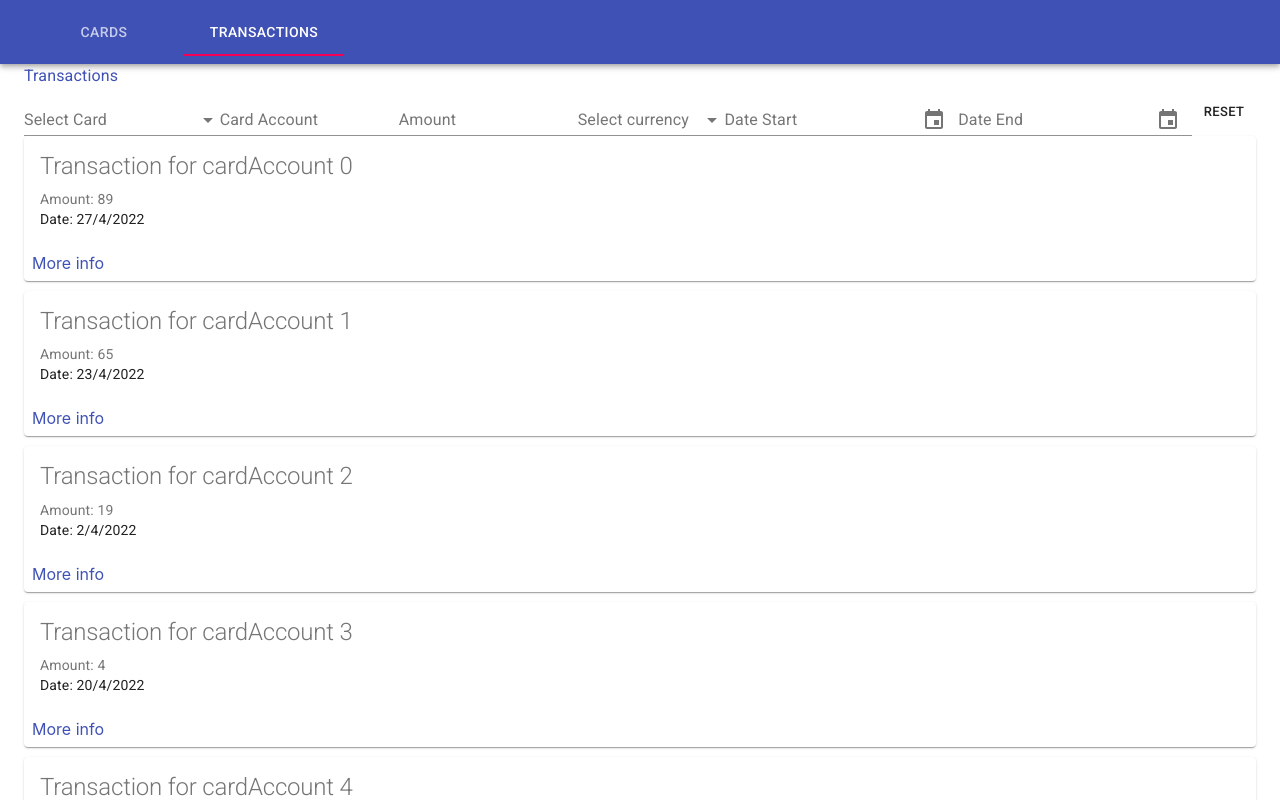
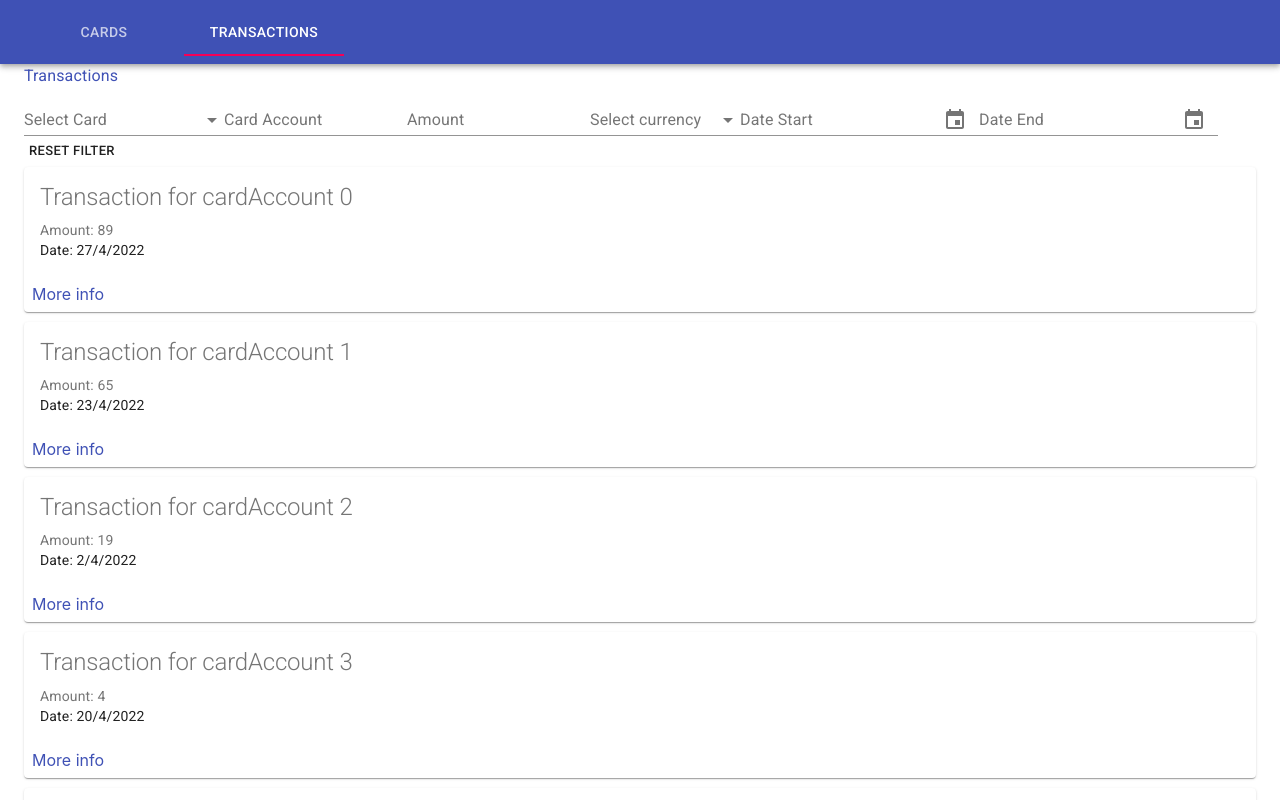
Before and after one commit to Chutka/card-view-challenge, a React (Create React App) app: page /transactions in a window 1280 px wide. Shown: the top 800 px of the page. Built offline with nearby package versions, Linux system fonts and the light colour scheme.

Commit message:
Added filter to pagination list

```diff
--- a/src/components/PaginationList/index.tsx
+++ b/src/components/PaginationList/index.tsx
@@ -1,52 +1,66 @@
+import { Button } from "@material-ui/core";
 import { Pagination } from "@material-ui/lab";
-import { isNil } from "lodash";
-import React, { ComponentType, useCallback, useEffect, useMemo, useState } from "react";
+import React, { ComponentType, SetStateAction, useCallback, useMemo, useState } from "react";
+import { useSelector } from "react-redux";
+import { TRootState } from "../../store";
 import { useStyles } from "./styles";
-import { IBaseItemProps } from "./types";
+import { BaseItemProps, FilterComponentProps } from "./types";
 
-interface PaginationListProps<T> {
-  items: T[];
+interface PaginationListProps<T, FT> {
+  initialFilter: FT;
+  itemsSelector: (filter: FT) => (state: TRootState) => T[];
   getItemKey: (item: T) => React.Key;
-  Item: ComponentType<IBaseItemProps<T>>;
 
-  page?: number;
-  onPageChange?: (newPage: number) => void;
+  Filter: ComponentType<FilterComponentProps<FT>>;
+  Item: ComponentType<BaseItemProps<T>>;
 }
 
 const COUNT_ITEMS_PER_PAGE = 10;
 
-export function PaginationList<T>({
-  page,
-  onPageChange,
-  items,
+export function PaginationList<T, FT>({
+  initialFilter,
+  itemsSelector,
+  getItemKey,
   Item,
-  getItemKey,
-}: PaginationListProps<T>) {
+  Filter,
+}: PaginationListProps<T, FT>) {
   const classes = useStyles();
-  const [pageValue, setPageValue] = useState(page ?? 1);
 
-  useEffect(() => {
-    setPageValue(page ?? 1);
-  }, [page]);
+  const [filters, setFilters] = useState<FT>(initialFilter);
+  const [page, setPage] = useState(1);
+
+  const items = useSelector(itemsSelector(filters));
 
   const itemsByPage = useMemo(() => {
-    const start = (pageValue - 1) * COUNT_ITEMS_PER_PAGE,
+    const start = (page - 1) * COUNT_ITEMS_PER_PAGE,
       end = start + COUNT_ITEMS_PER_PAGE;
     return items.slice(start, end);
-  }, [items, pageValue]);
+  }, [items, page]);
 
   const countPages = Math.ceil(items.length / COUNT_ITEMS_PER_PAGE);
 
   const handlePageChange = useCallback((_: unknown, newPage: number) => {
-      if (!isNil(onPageChange)) {
-        onPageChange(newPage);
-      } else {
-        setPageValue(newPage);
-      }
-  }, [onPageChange]);
+      setPage(newPage);
+  }, []);
+
+  const handleFilterOnChange = useCallback(
+    (newFilters: SetStateAction<FT>) => {
+      setPage(1);
+      setFilters(newFilters);
+    },
+    []
+  );
+
+  const handleClickFilterReset = useCallback(() => {
+    setFilters(initialFilter);
+  }, [initialFilter])
 
   return (
     <div>
+      <Filter value={filters} onChange={handleFilterOnChange} />
+      <Button size="small" type="button" onClick={handleClickFilterReset}>
+        Reset Filter
+      </Button>
       {itemsByPage.map((item, index, itemsList) => (
         <Item
           key={getItemKey(item)}
@@ -56,7 +70,7 @@ export function PaginationList<T>({
           item={item}
         />
       ))}
-      <Pagination page={pageValue} onChange={handlePageChange} count={countPages} />
+      <Pagination page={page} onChange={handlePageChange} count={countPages} />
     </div>
   );
 }
--- a/src/pages/Cards/components/CardItem/index.tsx
+++ b/src/pages/Cards/components/CardItem/index.tsx
@@ -10,9 +10,9 @@ import { Link as RouterLink, generatePath } from "react-router-dom";
 import { CARD_BY_ID } from "../../../../routes/constants";
 import { ICard } from "../../../../types/card";
 import { useStyles } from "./styles";
-import { IBaseItemProps } from "../../../../components/PaginationList/types";
+import { BaseItemProps } from "../../../../components/PaginationList/types";
 
-export const CardItem: React.FC<IBaseItemProps<ICard>> = ({
+export const CardItem: React.FC<BaseItemProps<ICard>> = ({
   className,
   item,
 }) => {
--- a/src/pages/Cards/components/Filters/index.tsx
+++ b/src/pages/Cards/components/Filters/index.tsx
@@ -1,18 +1,14 @@
 import { FormControl, InputLabel, Select, MenuItem, TextField } from "@material-ui/core";
 import React, { useCallback } from "react";
 import { useSelector } from "react-redux";
+import { FilterComponentProps } from "../../../../components/PaginationList/types";
 import { cardsSelector } from "../../../../selectors/cards";
 import { TStatusCard } from "../../../../types/card";
 import { ICardsFilter } from "../../../../types/cardsFilter";
 import { CurrenciesEnum } from "../../../../types/currencies";
 import { useStyles } from "./styles";
 
-interface FiltersProps {
-  value: ICardsFilter;
-  onChange: React.Dispatch<React.SetStateAction<ICardsFilter>>
-}
-
-export const Filters: React.FC<FiltersProps>= ({ value, onChange }) => {
+export const Filters: React.FC<FilterComponentProps<ICardsFilter>> = ({ value, onChange }) => {
     const classes = useStyles();
   const cards = useSelector(cardsSelector);
 
--- a/src/pages/Cards/index.tsx
+++ b/src/pages/Cards/index.tsx
@@ -1,5 +1,4 @@
-import React, { SetStateAction, useCallback, useMemo, useState } from "react";
-import { useSelector } from "react-redux";
+import React, { useMemo } from "react";
 import { withBreadCrumbs } from "../../hocs/withBreadCrumbs";
 import { makeCardsByCountAndOffsetSelector } from "../../selectors/cards";
 import { ICardsFilter } from "../../types/cardsFilter";
@@ -9,38 +8,23 @@ import { PaginationList } from "../../components/PaginationList";
 import { ICard } from "../../types/card";
 
 export const Cards: React.FC = () => {
-  const [filters, setFilters] = useState<ICardsFilter>({
-    cardID: "",
-    cardAccount: "",
-    currency: "",
-    status: "",
-  });
-  const [page, setPage] = useState(1);
-
-  const cardsByPageSelector = useMemo(
-    () => makeCardsByCountAndOffsetSelector(filters),
-    [filters]
-  );
-
-  const cards = useSelector(cardsByPageSelector);
-
-  const handleFilterOnChange = useCallback(
-    (newFilters: SetStateAction<ICardsFilter>) => {
-      setPage(1);
-      setFilters(newFilters);
-    },
-    []
-  );
+  const initialFilter = useMemo<ICardsFilter>(() => {
+    return {
+      cardID: "",
+      cardAccount: "",
+      currency: "",
+      status: "",
+    };
+  }, [])
 
   return (
     <div>
-      <Filters value={filters} onChange={handleFilterOnChange} />
-      <PaginationList<ICard>
-        items={cards}
+      <PaginationList<ICard, ICardsFilter>
+        initialFilter={initialFilter}
+        itemsSelector={makeCardsByCountAndOffsetSelector}
+        getItemKey={(card) => card.cardID}
         Item={CardItem}
-        getItemKey={(card) => card.cardID}
-        page={page}
-        onPageChange={setPage}
+        Filter={Filters}
       />
     </div>
   );
--- a/src/pages/Transactions/components/Filters/index.tsx
+++ b/src/pages/Transactions/components/Filters/index.tsx
@@ -4,23 +4,18 @@ import {
   Select,
   MenuItem,
   TextField,
-  Button,
 } from "@material-ui/core";
 import { KeyboardDatePicker } from "@material-ui/pickers";
 import { isNil } from "lodash";
 import React, { useCallback } from "react";
 import { useSelector } from "react-redux";
+import { FilterComponentProps } from "../../../../components/PaginationList/types";
 import { cardsSelector } from "../../../../selectors/cards";
 import { CurrenciesEnum } from "../../../../types/currencies";
 import { ITransactionsFilter } from "../../../../types/transactionsFilters";
 import { useStyles } from "./styles";
 
-interface FiltersProps {
-  value: ITransactionsFilter;
-  onChange: React.Dispatch<React.SetStateAction<ITransactionsFilter>>;
-}
-
-export const Filters: React.FC<FiltersProps> = ({ value, onChange }) => {
+export const Filters: React.FC<FilterComponentProps<ITransactionsFilter>> = ({ value, onChange }) => {
   const classes = useStyles();
   const cards = useSelector(cardsSelector);
 
@@ -100,17 +95,6 @@ export const Filters: React.FC<FiltersProps> = ({ value, onChange }) => {
     [onChange]
   );
 
-  const handleClickFilterReset = useCallback(() => {
-    onChange({
-      cardID: "",
-      cardAccount: "",
-      currency: "",
-      amount: "",
-      startDate: null,
-      endDate: null,
-    });
-  }, [onChange]);
-
   return (
     <div className={classes.container}>
       <FormControl className={classes.cardSelect}>
@@ -169,9 +153,6 @@ export const Filters: React.FC<FiltersProps> = ({ value, onChange }) => {
         value={value.endDate}
         onChange={handleChangeEndDate}
       />
-      <Button size="small" type="button" onClick={handleClickFilterReset}>
-        Reset
-      </Button>
     </div>
   );
 };
--- a/src/pages/Transactions/components/TransactionItem/index.tsx
+++ b/src/pages/Transactions/components/TransactionItem/index.tsx
@@ -6,18 +6,19 @@ import {
   CardActions,
   Link,
 } from "@material-ui/core";
-import { Link as RouterLink, generatePath } from "react-router-dom";
+import { Link as RouterLink, useLocation } from "react-router-dom";
 import { useStyles } from "./styles";
-import { IBaseItemProps } from "../../../../components/PaginationList/types";
-import { TRANSACTION_BY_ID } from "../../../../routes/constants";
+import { BaseItemProps } from "../../../../components/PaginationList/types";
 import { formatDate } from "../../../../utils/date";
 import { ITransaction } from "../../../../types/transaction";
 
-export const TransactionItem: React.FC<IBaseItemProps<ITransaction>> = ({
+export const TransactionItem: React.FC<BaseItemProps<ITransaction>> = ({
   className,
   item,
 }) => {
   const classes = useStyles();
+  const location = useLocation();
+
   return (
     <Card
       key={item.transactionID}
@@ -42,9 +43,7 @@ export const TransactionItem: React.FC<IBaseItemProps<ITransaction>> = ({
       <CardActions>
         <Link
           component={RouterLink}
-          to={generatePath(TRANSACTION_BY_ID, {
-            transactionId: item.transactionID,
-          })}
+          to={`${location.pathname}/${item.transactionID}`}
         >
           More info
         </Link>
--- a/src/pages/Transactions/index.tsx
+++ b/src/pages/Transactions/index.tsx
@@ -1,5 +1,4 @@
-import React, { SetStateAction, useCallback, useMemo, useState } from "react";
-import { useSelector } from "react-redux";
+import React, { useMemo } from "react";
 import { PaginationList } from "../../components/PaginationList";
 import { withBreadCrumbs } from "../../hocs/withBreadCrumbs";
 import { makeTransactionsByFiltersSelector } from "../../selectors/transactions";
@@ -9,40 +8,23 @@ import { Filters } from "./components/Filters";
 import { TransactionItem } from "./components/TransactionItem";
 
 export const Transactions: React.FC = () => {
-  const [page, setPage] = useState(1);
-  const [filters, setFilters] = useState<ITransactionsFilter>({
+  const initialFilter = useMemo<ITransactionsFilter>(() => ({
     cardID: "",
     cardAccount: "",
     currency: "",
     amount: "",
     startDate: null,
     endDate: null,
-  });
-
-  const transactionsByPageSelector = useMemo(
-    () => makeTransactionsByFiltersSelector(filters),
-    [filters]
-  );
-
-  const transactions = useSelector(transactionsByPageSelector);
-
-  const handleFilterOnChange = useCallback(
-    (newFilters: SetStateAction<ITransactionsFilter>) => {
-      setPage(1);
-      setFilters(newFilters);
-    },
-    []
-  );
+  }), []);
 
   return (
     <div>
-      <Filters value={filters} onChange={handleFilterOnChange} />
-      <PaginationList<ITransaction>
-        items={transactions}
+      <PaginationList<ITransaction, ITransactionsFilter>
+        initialFilter={initialFilter}
+        itemsSelector={makeTransactionsByFiltersSelector}
+        getItemKey={(transaction) => transaction.transactionID}
         Item={TransactionItem}
-        getItemKey={(transaction) => transaction.transactionID}
-        page={page}
-        onPageChange={setPage}
+        Filter={Filters}
       />
     </div>
   );
```
Also changed, not shown: src/components/PaginationList/types.ts (+8 -1 lines).
